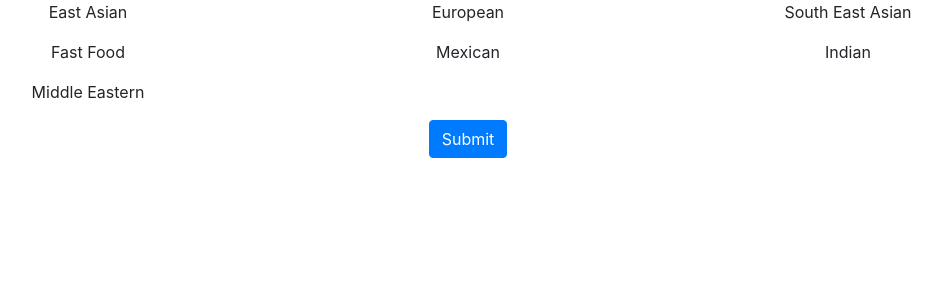
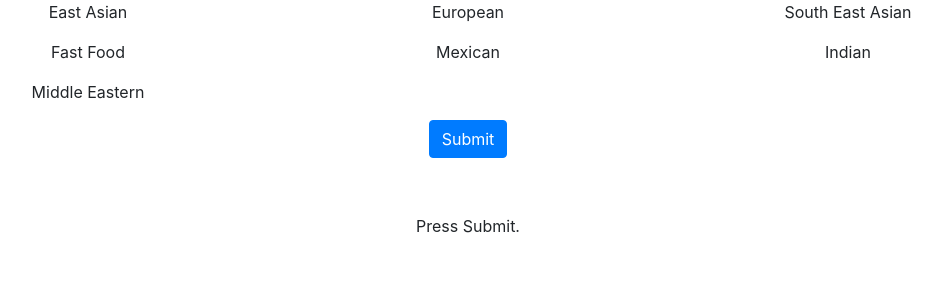
Before and after one commit to kca99/foodpick, a React (Create React App) app: page / in a window 1280 px wide. Shown: the top 300 px of the page, without its empty margins (172-1114 px from the left). Built offline with nearby package versions, Linux system fonts and the light colour scheme.

Commit message:
Randomizer complete

```diff
--- a/src/App.js
+++ b/src/App.js
@@ -55,21 +55,40 @@ function openDiv(event, div) {
 function addArray(event, obj) { //TODO: maybe clean this up
   //console.log(obj);
   var found = 0;
-  for (var i = 0; i < n; i++){ //linear traversal TODO: binary search if you want
-    if(array[i] === obj){ // duplicate
-      array.splice(i,1);
+  for (var i = 0; i < n; i++) { //linear traversal TODO: binary search if you want
+    if (array[i] === obj) { // duplicate
+      array.splice(i, 1);
       n--;
       found = 1;
     }
   }
-  if (found === 0){
+  if (found === 0) {
     array[n] = obj;
     n++;
   }
   console.log(array);
 }
 
+
 class App extends Component {
+  constructor(props){
+    super(props);
+    this.state = {
+      text: "Press Submit."
+    }
+  }
+
+  onClick(a) {
+    console.log(a);
+    var index = Math.floor((Math.random() * n ) );
+    console.log(index);
+    var chosenCuisine = a[index];
+    console.log(chosenCuisine);
+    this.setState({
+      text: chosenCuisine
+    })
+  }
+
   render() {
     return (
       <div className="container">
@@ -83,9 +102,6 @@ class App extends Component {
           <div className="col-4">
             <p onClick={(e) => openDiv(e, "hidden3")} > South East Asian </p>
           </div>
-
-
-
         </div>
 
         <div className="row" id="hidden1">
@@ -147,8 +163,11 @@ class App extends Component {
 
         <div className="form-row text-center">
           <div className="col-12">
-            <button type="submit" className="btn btn-primary">
+            <button type="submit" className="btn btn-primary" onClick={() => this.onClick(array)} >
               Submit</button>
+          </div>
+          <div id="returnValue">
+            {this.state.text}
           </div>
         </div>
       </div>
--- a/src/index.css
+++ b/src/index.css
@@ -20,3 +20,8 @@ html{
 #hidden1,#hidden2, #hidden3{
   display: none;
 }
+
+#returnValue{
+  margin: auto;
+  margin-top: 5%;
+}
```
